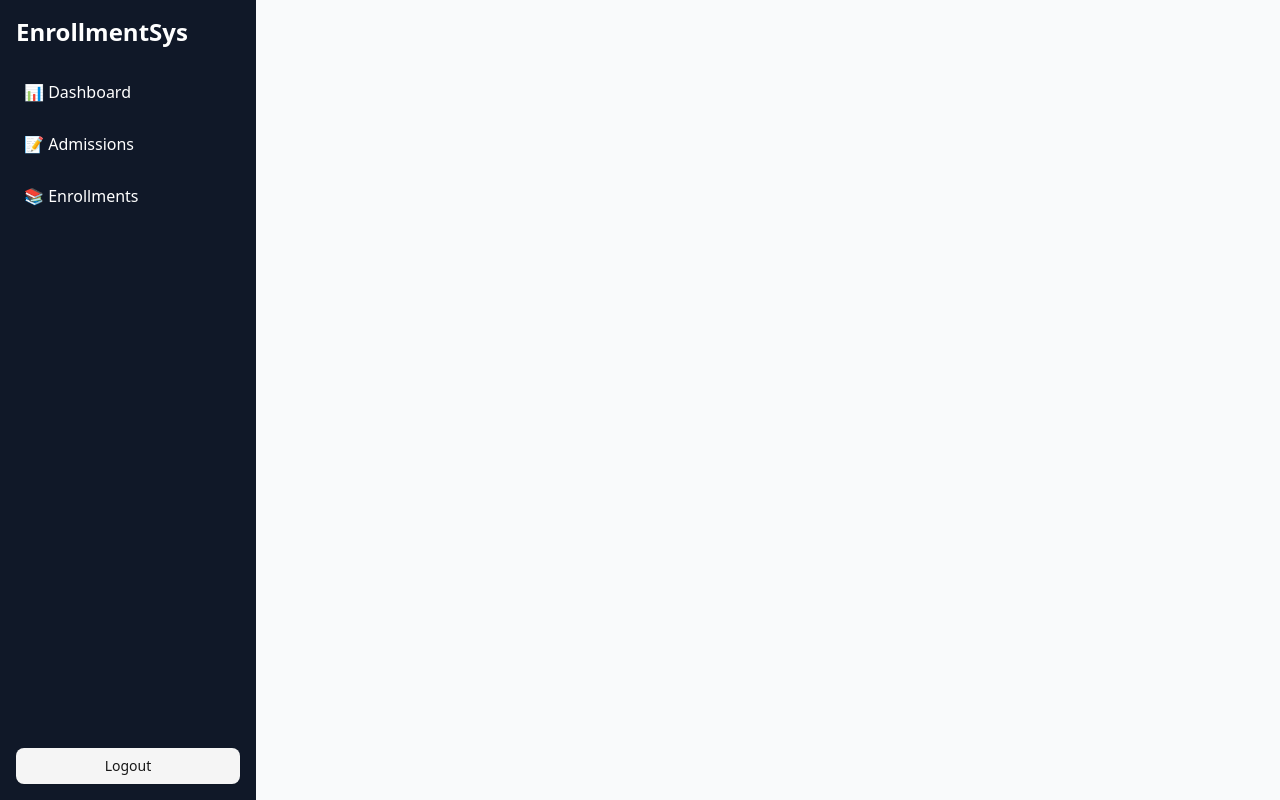
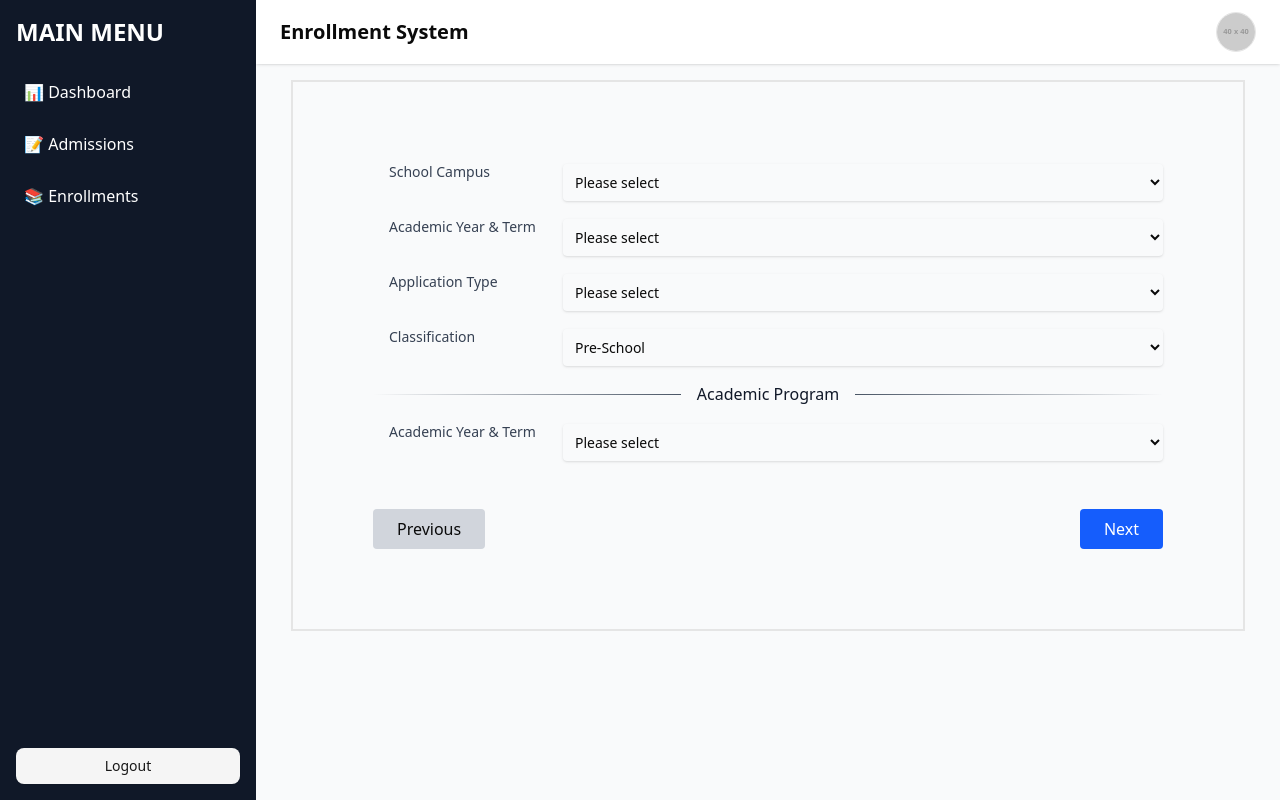
Before and after one commit to johnasblasco/enrollmentsystemproject, a React (Vite) app: page /dashboard/admission in a window 1280 px wide. Built offline with nearby package versions, Linux system fonts and the light colour scheme; the HTML template or start-up script is replaced by a standard one.

Commit message:
07/21/2025

```diff
--- a/src/auth/components/register/separator/SeparatorOne.jsx
+++ /dev/null
@@ -1,15 +0,0 @@
-import React from 'react'
-
-const SeparatorOne = () => {
-    return (
-        <span className="flex items-center">
-            <span className="h-px flex-1 bg-gradient-to-r from-transparent to-gray-600  w-32 md:w-72"></span>
-
-            <span className="shrink-0 px-4 text-gray-900">Academic Program</span>
-
-            <span className="h-px flex-1 bg-gradient-to-l from-transparent to-gray-600  w-32 md:w-72"></span>
-        </span>
-    )
-}
-
-export default SeparatorOne
--- a/src/auth/pages/Register.jsx
+++ /dev/null
@@ -1,38 +0,0 @@
-import React from 'react'
-import { Link } from 'react-router-dom'
-import SchoolCampus from '../components/register/dropdowns/SchoolCampus'
-import ApplicationType from '../components/register/dropdowns/ApplicationType'
-import AcademicYear from '../components/register/dropdowns/AcademicYear'
-import AcademicProgram from '../components/register/dropdowns/AcademicProgram'
-import SeparatorOne from '../components/separator/SeparatorOne'
-import Classifications from '../components/register/dropdowns/Classifications'
-const Register = () => {
-  return (
-    <div>
-      <section className='flex flex-col gap-4 justify-center items-center h-screen'>
-
-        <form className='flex flex-col gap-8 justify-center items-center border-2 w-fit py-10 md:p-20 '>
-
-          <div className="grid grid-cols-1 gap-4">
-            <SchoolCampus />
-
-            <AcademicYear />
-            <ApplicationType />
-            <Classifications />
-            <SeparatorOne />
-            <AcademicProgram />
-          </div>
-
-          {/* Navigation */}
-          <div className="flex justify-between pt-4 w-full">
-            <Link to={"/"} className="px-6 py-2 bg-gray-300 rounded hover:bg-gray-400">Previous</Link>
-            <Link to={"/register/personal-information"} className="px-6 py-2 bg-blue-600 text-white rounded hover:bg-blue-700">Next</Link>
-          </div>
-        </form>
-
-      </section>
-    </div>
-  )
-}
-
-export default Register
--- a/src/dashboard/components/DashboardLayout.jsx
+++ b/src/dashboard/components/DashboardLayout.jsx
@@ -1,12 +1,20 @@
-import { Link } from "react-router-dom"
+import { Link, useNavigate } from "react-router-dom"
 import { Button } from "@/components/ui/button"
 
 const DashboardLayout = ({ children }) => {
+    const navigate = useNavigate()
+
+    const handleLogout = () => {
+        localStorage.removeItem('token')
+        localStorage.removeItem('user')
+        navigate('/')
+    }
+
     return (
-        <div className="md:h-screen hidden md:flex">
+        <div className="flex">
             {/* Sidebar */}
-            <aside className="md:w-64 bg-gray-900 text-white flex flex-col p-4">
-                <h2 className="text-2xl font-bold mb-6">EnrollmentSys</h2>
+            <aside className="hidden fixed top-0 left-0 h-screen w-64 bg-gray-900 text-white md:flex flex-col p-4">
+                <h2 className="text-2xl font-bold mb-6">MAIN MENU</h2>
                 <nav className="flex flex-col gap-3 flex-grow">
                     <Link to="/dashboard" className="hover:bg-gray-800 p-2 rounded">
                         📊 Dashboard
@@ -18,15 +26,36 @@ const DashboardLayout = ({ children }) => {
                         📚 Enrollments
                     </Link>
                 </nav>
-                <Button variant="secondary" className="mt-auto">
+
+                <Button
+                    variant="secondary"
+                    className="mt-auto hover:cursor-pointer"
+                    onClick={handleLogout}
+                >
                     Logout
                 </Button>
             </aside>
 
-            {/* Main content */}
-            <main className="flex-1 bg-gray-50 p-6 overflow-auto">
-                {children}
-            </main>
+            {/* Main content area */}
+            <div className="md:ml-64 flex-1 flex flex-col min-h-screen bg-gray-50">
+                {/* Top header */}
+                <header className="fixed md:ml-64 left-0 right-0 h-16 bg-white shadow flex items-center justify-between px-6">
+                    <h1 className="text-xl font-semibold">Enrollment System</h1>
+                    <div className="flex items-center gap-4">
+                        {/* You can replace the img src with your profile pic URL */}
+                        <img
+                            src="https://via.placeholder.com/40"
+                            alt="Profile"
+                            className="w-10 h-10 rounded-full border hover:cursor-pointer"
+                        />
+                    </div>
+                </header>
+
+                {/* Main scrollable content */}
+                <main className="my-20 md:my-14 p-6 overflow-auto flex-1">
+                    {children}
+                </main>
+            </div>
         </div>
     )
 }
--- a/src/dashboard/features/admission/pages/Admission.jsx
+++ b/src/dashboard/features/admission/pages/Admission.jsx
@@ -1,11 +1,45 @@
 import React from 'react'
 import DashboardLayout from '@/dashboard/components/DashboardLayout'
+import SchoolCampus from '../components/dropdowns/SchoolCampus'
+import AcademicYear from '../components/dropdowns/AcademicYear'
+import ApplicationType from '../components/dropdowns/ApplicationType'
+import Classifications from '../components/dropdowns/Classifications'
+import AcademicProgram from '../components/dropdowns/AcademicProgram'
+import SeparatorOne from '../components/separator/SeparatorOne'
+import { Link } from 'react-router-dom'
+
 const Admission = () => {
     return (
-        <div>
-            <DashboardLayout />
+        <DashboardLayout>
+            <section className="flex flex-col gap-4 justify-center items-center">
+                <form className="flex flex-col gap-8 justify-center items-center border-2 w-fit py-10 md:p-20">
+                    <div className="grid grid-cols-1 gap-4">
+                        <SchoolCampus />
+                        <AcademicYear />
+                        <ApplicationType />
+                        <Classifications />
+                        <SeparatorOne />
+                        <AcademicProgram />
+                    </div>
 
-        </div>
+                    {/* Navigation */}
+                    <div className="flex justify-between pt-4 w-full">
+                        <Link
+                            to="/dashboard/admission"
+                            className="px-6 py-2 bg-gray-300 rounded hover:bg-gray-400"
+                        >
+                            Previous
+                        </Link>
+                        <Link
+                            to="/dashboard/admission"
+                            className="px-6 py-2 bg-blue-600 text-white rounded hover:bg-blue-700"
+                        >
+                            Next
+                        </Link>
+                    </div>
+                </form>
+            </section>
+        </DashboardLayout>
     )
 }
 
--- a/src/routes/AppRoutes.jsx
+++ b/src/routes/AppRoutes.jsx
@@ -1,6 +1,5 @@
 import React from 'react'
 import Login from '../auth/pages/Login'
-import Register from '../auth/pages/Register'
 import RegisterTwo from '../auth/pages/RegisterTwo'
 import { useRoutes } from 'react-router-dom'
 import Dashboard from '../dashboard/Dashboard'
@@ -13,11 +12,6 @@ const AppRoutes = () => {
             path: '/',
             element: <Login />
         },
-        {
-            path: '/register',
-            element: <Register />
-        },
-
         {
             path: '/register/personal-information',
             element: <RegisterTwo />
```
Also changed, not shown: src/dashboard/features/admission/components/dropdowns/AcademicProgram.jsx (renamed from src/auth/components/register/dropdowns/AcademicProgram.jsx), src/dashboard/features/admission/components/dropdowns/AcademicYear.jsx (renamed from src/auth/components/register/dropdowns/AcademicYear.jsx), src/dashboard/features/admission/components/dropdowns/ApplicationType.jsx (renamed from src/auth/components/register/dropdowns/ApplicationType.jsx), src/dashboard/features/admission/components/dropdowns/Classifications.jsx (renamed from src/auth/components/register/dropdowns/Classifications.jsx), src/dashboard/features/admission/components/dropdowns/SchoolCampus.jsx (renamed from src/auth/components/register/dropdowns/SchoolCampus.jsx), src/dashboard/features/admission/components/headers/AdmissionHeaders.jsx (renamed from src/auth/components/register/headers/AdmissionHeaders.jsx), src/dashboard/features/admission/components/separator/SeparatorOne.jsx (renamed from src/auth/components/separator/SeparatorOne.jsx).
